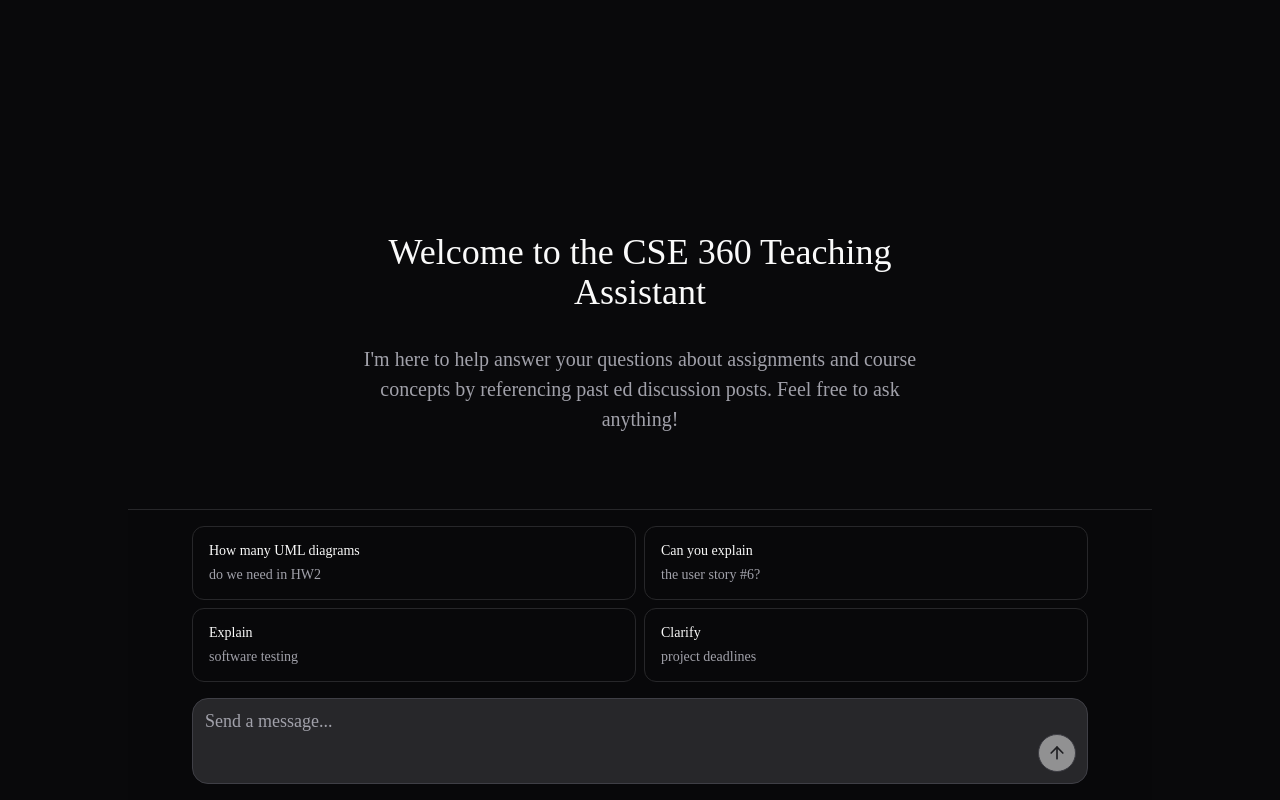
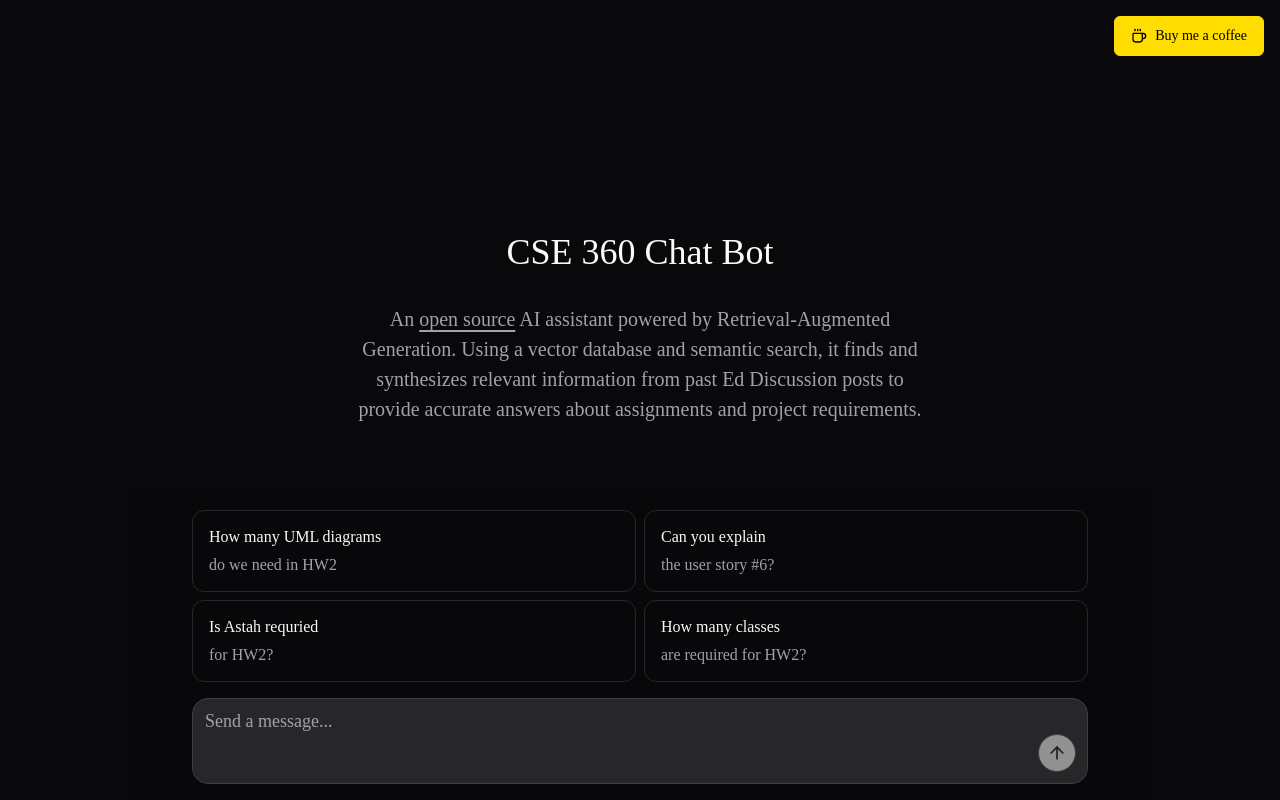
Before and after one commit to cjkehoe/cse-360-rag-chatbot, a Next.js app: page / in a window 1280 px wide. Built offline with nearby package versions, Linux system fonts and the light colour scheme.

Commit message:
UI changes, new README, miscellaneous changes

```diff
--- a/app/layout.tsx
+++ b/app/layout.tsx
@@ -3,6 +3,7 @@ import type { Metadata } from "next";
 import { GeistSans } from "geist/font/sans";
 import "./globals.css";
 import { cn } from "@/lib/utils";
+import { BuyMeACoffee } from "@/components/BuyMeACoffee"
 
 // Remove the Inter configuration
 // const inter = Inter({ subsets: ["latin"] });
@@ -25,6 +26,7 @@ export default function RootLayout({
           GeistSans.className
         )}
       >
+        <BuyMeACoffee />
         {children}
       </body>
     </html>
--- a/app/page.tsx
+++ b/app/page.tsx
@@ -15,7 +15,7 @@ export default function Chat() {
         <Messages messages={messages} isLoading={isLoading} />
       </div>
 
-      <div className="fixed bottom-0 w-full max-w-5xl p-4 mx-auto left-1/2 -translate-x-1/2 bg-background/80 backdrop-blur-sm border-t">
+      <div className="fixed bottom-0 w-full max-w-5xl p-4 mx-auto left-1/2 -translate-x-1/2 bg-background/80 backdrop-blur-sm">
         <ChatInput
           input={input}
           handleInputChange={handleInputChange}
--- /dev/null
+++ b/components/BuyMeACoffee.tsx
@@ -0,0 +1,21 @@
+import { Button } from "./ui/button"
+import { Coffee } from "lucide-react"
+
+export function BuyMeACoffee() {
+  return (
+    <a
+      href="https://buymeacoffee.com/chriskehoe"
+      target="_blank"
+      rel="noopener noreferrer"
+      className="fixed top-4 right-4 z-50"
+    >
+      <Button
+        variant="outline"
+        className="gap-2 bg-[#FFDD00] hover:bg-[#FFDD00]/90 text-black border-[#FFDD00] hover:border-[#FFDD00]/90"
+      >
+        <Coffee className="size-4" />
+        <span className="hidden sm:inline">Buy me a coffee</span>
+      </Button>
+    </a>
+  )
+}
--- a/components/Messages.tsx
+++ b/components/Messages.tsx
@@ -52,6 +52,16 @@ function MessageComponent({ role, content }: { role: string; content: string })
                     ul: ({ children }) => <ul className="mb-4 list-disc pl-4 text-base md:text-lg">{children}</ul>,
                     ol: ({ children }) => <ol className="mb-4 list-decimal pl-4 text-base md:text-lg">{children}</ol>,
                     code: ({ children }) => <code className="bg-muted px-1.5 py-0.5 rounded text-sm md:text-base">{children}</code>,
+                    a: ({ href, children }) => (
+                      <a
+                        href={href}
+                        target="_blank"
+                        rel="noopener noreferrer"
+                        className="text-primary underline underline-offset-4"
+                      >
+                        {children}
+                      </a>
+                    ),
                   }}
                 >
                   {content}
--- a/components/Overview.tsx
+++ b/components/Overview.tsx
@@ -1,13 +1,22 @@
+import Link from 'next/link'
+
 export const Overview = () => {
   return (
     <div className="max-w-4xl mx-auto md:mt-20">
       <div className="rounded-xl p-8 md:p-10 flex flex-col gap-8 leading-relaxed text-center max-w-2xl mx-auto">
         <p className="text-2xl md:text-4xl font-medium">
-          Welcome to the CSE 360 Teaching Assistant
+          CSE 360 Chat Bot
         </p>
         <p className="text-muted-foreground text-lg md:text-xl">
-          I&apos;m here to help answer your questions about assignments and course concepts
-          by referencing past ed discussion posts. Feel free to ask anything!
+          An{' '}
+          <Link
+            className="font-medium underline underline-offset-4"
+            href="https://github.com/cjkehoe/cse-360-rag-chatbot"
+            target="_blank"
+          >
+            open source
+          </Link>{' '}
+          AI assistant powered by Retrieval-Augmented Generation. Using a vector database and semantic search, it finds and synthesizes relevant information from past Ed Discussion posts to provide accurate answers about assignments and project requirements.
         </p>
       </div>
     </div>
--- a/components/SuggestedActions.tsx
+++ b/components/SuggestedActions.tsx
@@ -24,14 +24,14 @@ function PureSuggestedActions({ input, handleSubmit, handleInputChange }: Sugges
       action: 'Can you explain the user story #6?',
     },
     {
-      title: 'Explain',
-      label: 'software testing',
-      action: 'What are the different types of software testing we need to know?',
+      title: 'Is Astah requried',
+      label: 'for HW2?',
+      action: 'Is Astah required for HW2?',
     },
     {
-      title: 'Clarify',
-      label: 'project deadlines',
-      action: 'What are the upcoming project deadlines and requirements?',
+      title: 'How many classes',
+      label: 'are required for HW2?',
+      action: 'How many classes are required for HW2?',
     },
   ];
 
@@ -58,7 +58,7 @@ function PureSuggestedActions({ input, handleSubmit, handleInputChange }: Sugges
                 handleSubmit({} as React.FormEvent);
               }, 100);
             }}
-            className="text-left border rounded-xl px-4 py-3.5 text-sm flex-1 gap-1 sm:flex-col w-full h-auto justify-start items-start"
+            className="text-left border rounded-xl px-4 py-3.5 text-base flex-1 gap-1 sm:flex-col w-full h-auto justify-start items-start"
           >
             <span className="font-medium">{suggestedAction.title}</span>
             <span className="text-muted-foreground">
```
Also changed, not shown: 1 other file (tests, documents, lock files or other folders).
